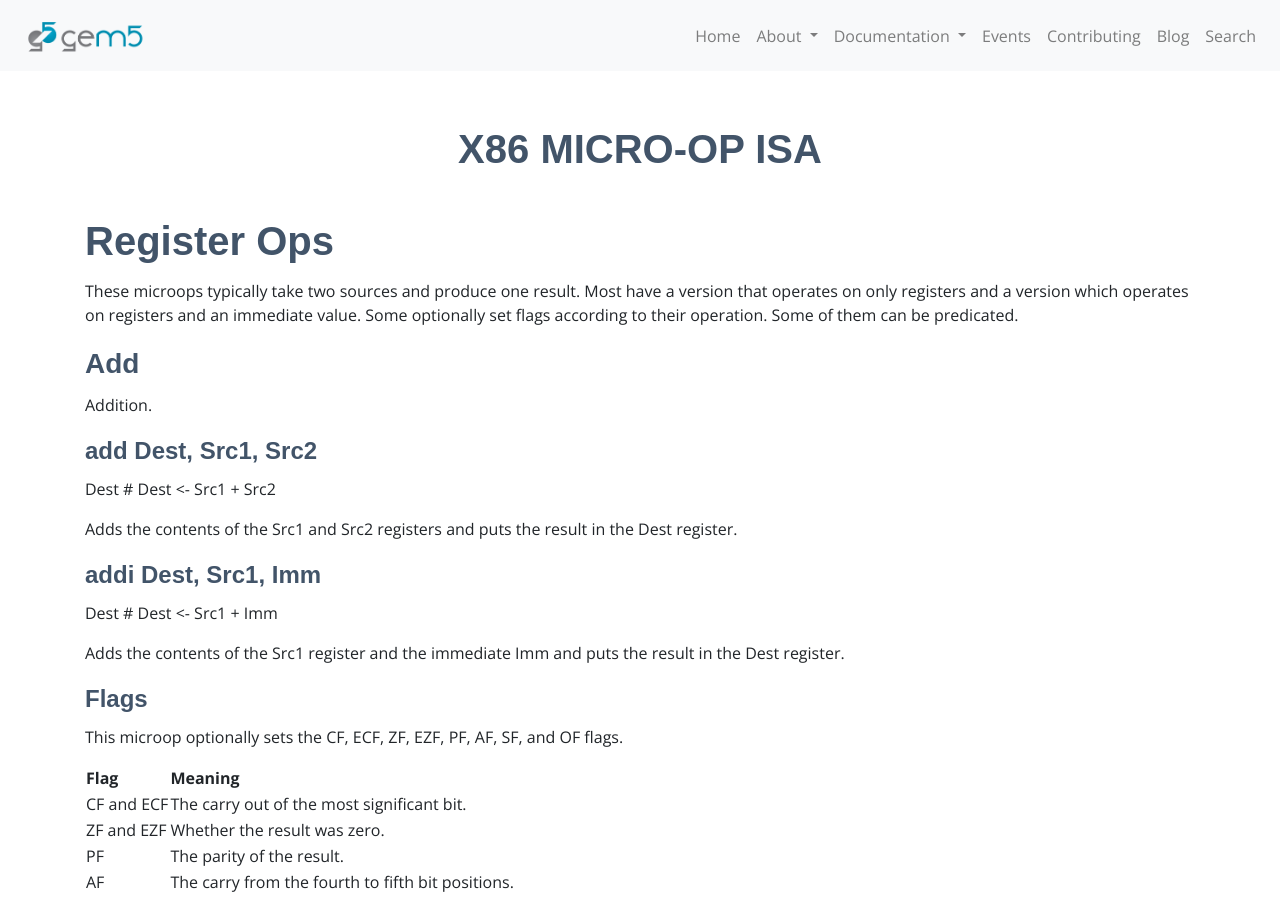
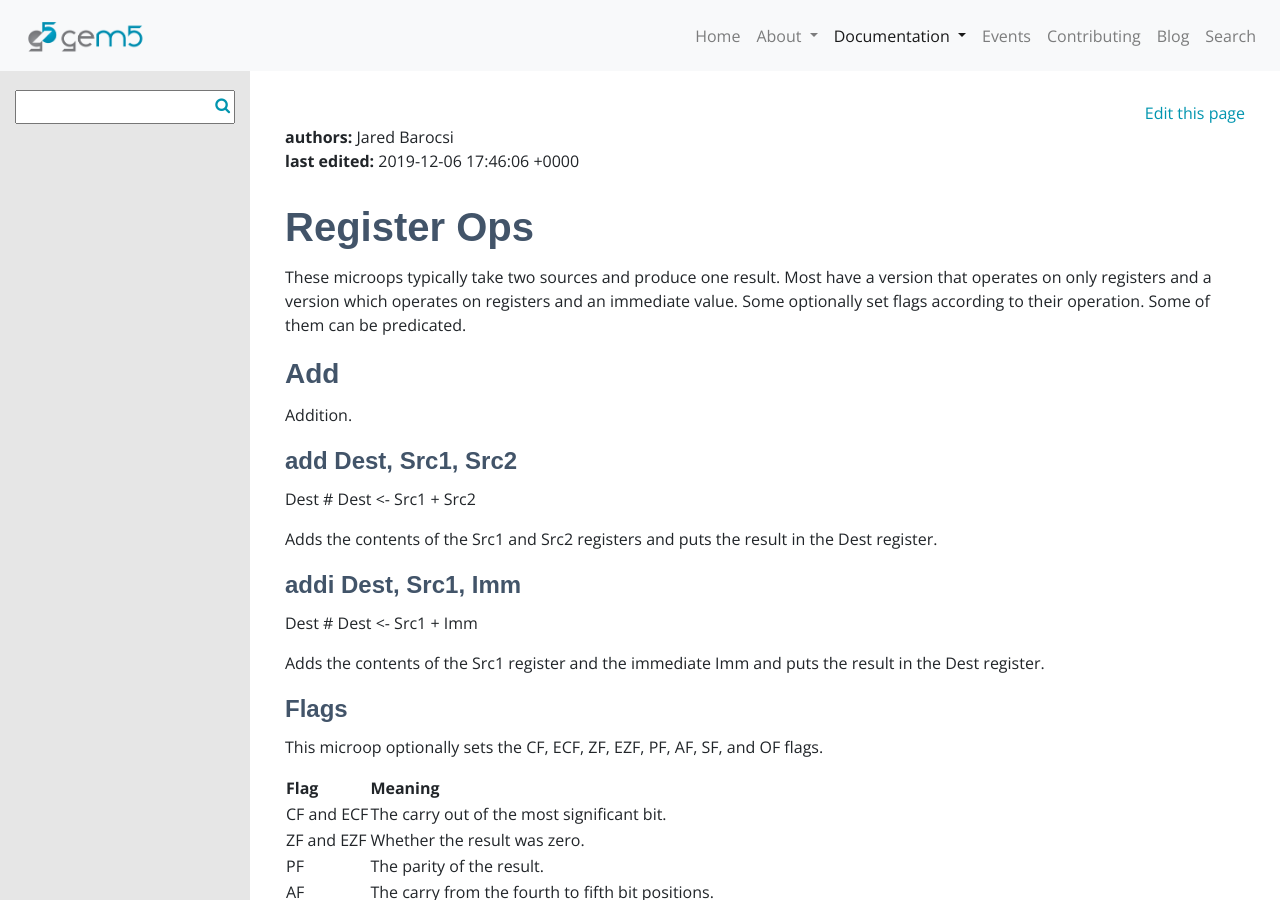
Before and after one commit to gem5/website, a Jekyll site: the page built from _pages/documentation/general_docs/architecture_support/x86_microop_isa.md, in a window 1280 px wide and 900 px high. Built offline with Jekyll 4.4.1, drawn with Linux system fonts in a browser that asks for light colours; nearby versions of some CDN libraries; some web fonts are replaced; some of the changed lines change nothing that is shown.

Commit message:
Move x86 micro-op ISA page into architecture_support folder, as to match with PR #38

```diff
--- a/_pages/documentation/general_docs/isa_implementations/x86/x86_microop_isa.md
+++ b/_pages/documentation/general_docs/architecture_support/x86_microop_isa.md
@@ -1,8 +1,8 @@
 ---
-layout: page
+layout: documentation
 title: X86 Micro-op ISA
-parent: x86
-permalink: documentation/isa_implementations/x86/x86_microop_isa/
+parent: architecture_support
+permalink: documentation/general_docs/architecture_support/x86_microop_isa/
 author: Jared Barocsi
 ---
 
```
